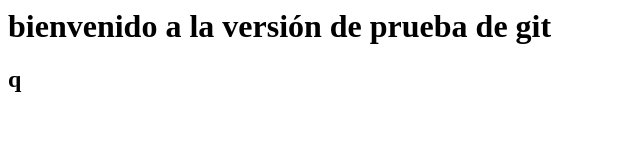
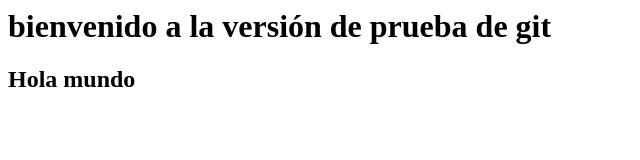
Before and after one commit to federicobuenoc/web, a plain HTML site: page index.html in a window 1280 px wide. Shown: the whole page, without its empty margins (0-640 px from the left). Drawn offline with Linux system fonts and the light colour scheme.

Commit message:
cambio del h2

```diff
--- a/index.html
+++ b/index.html
@@ -4,6 +4,6 @@
 	</head>
 	<body>
 		<h1>bienvenido a la versión de prueba de git</h1>
-		<h2>q</h2>
+		<h2>Hola mundo</h2>
 	</body>
 </html>
```
